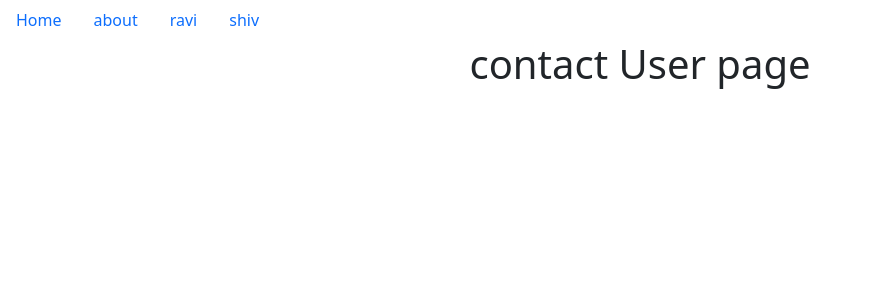
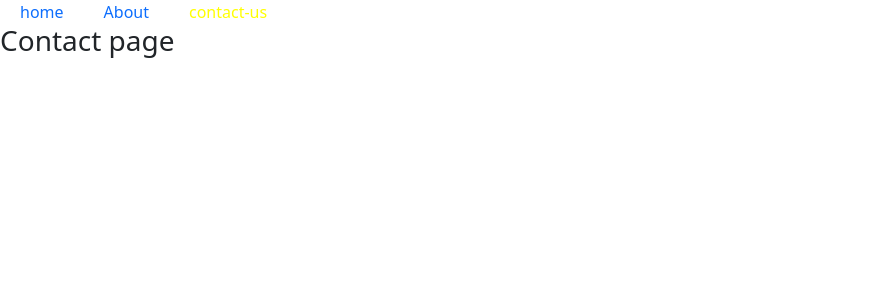
Before and after one commit to RAVIWITHGIT/React, a React (Create React App) app: page /contact in a window 1280 px wide. Shown: the top 300 px of the page, without its empty margins (0-871 px from the left). Built offline with nearby package versions, Linux system fonts and the light colour scheme.

Commit message:
active link with style

```diff
--- a/src/App.js
+++ b/src/App.js
@@ -1,5 +1,6 @@
 import React from 'react';
-import Sroute from './tut51_dynamicRoute/myroute';
+import Tut53 from './tut53_ActiveLink/tut53';
+import Myroute from './tut53_ActiveLink/myroute';
 
 
 
@@ -8,7 +9,7 @@ import Sroute from './tut51_dynamicRoute/myroute';
 function App() {
 
   return (
-    <Sroute/>
+    <Myroute/>
   );
 }
 
--- a/src/tut51_dynamicRoute/user.js
+++ b/src/tut51_dynamicRoute/user.js
@@ -4,6 +4,7 @@ import { useParams } from 'react-router-dom'
 
 const User = () => {
     const parames = useParams();
+    // console.log(parames)
     const {myname} = parames
     console.log(myname)
   return (
--- /dev/null
+++ b/src/tut53_ActiveLink/about.js
@@ -0,0 +1,13 @@
+import React from 'react'
+import Tut53 from './tut53'
+
+const About = () => {
+  return (
+    <div>
+      <Tut53/>
+      <h3>About page</h3>
+    </div>
+  )
+}
+
+export default About
--- /dev/null
+++ b/src/tut53_ActiveLink/contact.js
@@ -0,0 +1,14 @@
+import React from 'react'
+import Tut53 from './tut53'
+
+const Contact = () => {
+  return (
+
+    <div>
+        <Tut53/>
+      <h3>Contact page</h3>
+    </div>
+  )
+}
+
+export default Contact
--- /dev/null
+++ b/src/tut53_ActiveLink/home.js
@@ -0,0 +1,13 @@
+import React from 'react'
+import Tut53 from './tut53'
+
+const Home = () => {
+  return (
+    <div>
+      <Tut53/>
+      <h3>Home page</h3>
+    </div>
+  )
+}
+
+export default Home
--- /dev/null
+++ b/src/tut53_ActiveLink/myroute.js
@@ -0,0 +1,17 @@
+import React from 'react'
+import { BrowserRouter, Route, Routes } from 'react-router-dom'
+import Home from './home'
+import About from './about'
+import Contact from './contact'
+
+const Myroute = () => {
+  return (
+        <Routes>
+            <Route path='/' element={<Home/>}/>
+            <Route path='/about' element={<About/>}/>
+            <Route path='/contact' element={<Contact/>}/>
+        </Routes>
+  )
+}
+
+export default Myroute
--- /dev/null
+++ b/src/tut53_ActiveLink/tut53.css
@@ -0,0 +1,10 @@
+.mynav{
+    text-decoration: none;
+    margin: 0px 20px;
+}
+
+
+/* ************ uncomment when we use active class */
+/* li .active{
+    color: yellow;
+} */
--- /dev/null
+++ b/src/tut53_ActiveLink/tut53.js
@@ -0,0 +1,67 @@
+import React from 'react'
+/*
+1.here we discuss about active class
+2. when we click any nav text then automatic add active class in targeted text in react js
+3. use active class we can add color or background then we identify we are present which page
+
+*/
+
+import {NavLink} from 'react-router-dom'
+import './tut53.css'
+
+
+/*
+    here we add target active class to change text
+*/
+
+// const Tut53 = () => {
+//   return (
+
+//     <>
+//       <ul class="nav">
+//   <li class="nav-item">
+//   <NavLink className="mynav" to="/">home</NavLink>
+
+//   </li>
+
+//   <li class="nav-item">
+//   <NavLink className="mynav" to="/about">About</NavLink>
+//   </li>
+
+//   <li class="nav-item">
+//   <NavLink className="mynav" to="/contact">contact-us</NavLink>
+//   </li>
+
+// </ul>
+//     </>
+//   )
+// }
+
+
+/*
+**************************  active with style tag
+*/
+const Tut53 = () => {
+    return (
+
+      <>
+        <ul class="nav">
+    <li class="nav-item">
+    <NavLink className="mynav" style={({isActive})=>{return {color:isActive?"yellow":""}}} to="/">home</NavLink>
+
+    </li>
+
+    <li class="nav-item">
+    <NavLink className="mynav" style={({isActive})=>{return {color:isActive?"yellow":""}}} to="/about">About</NavLink>
+    </li>
+
+    <li class="nav-item">
+    <NavLink className="mynav" style={({isActive})=>{return {color:isActive?"yellow":""}}} to="/contact">contact-us</NavLink>
+    </li>
+
+  </ul>
+      </>
+    )
+  }
+
+export default Tut53
```
